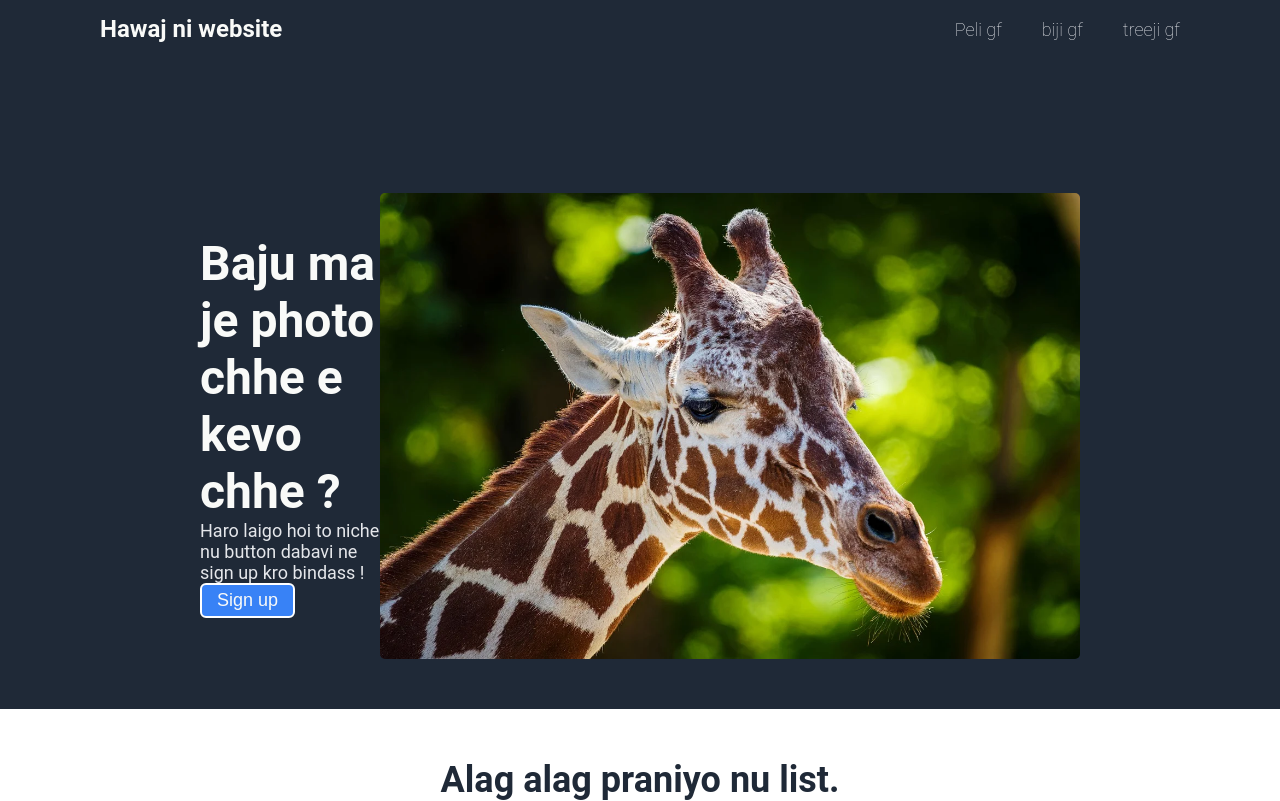
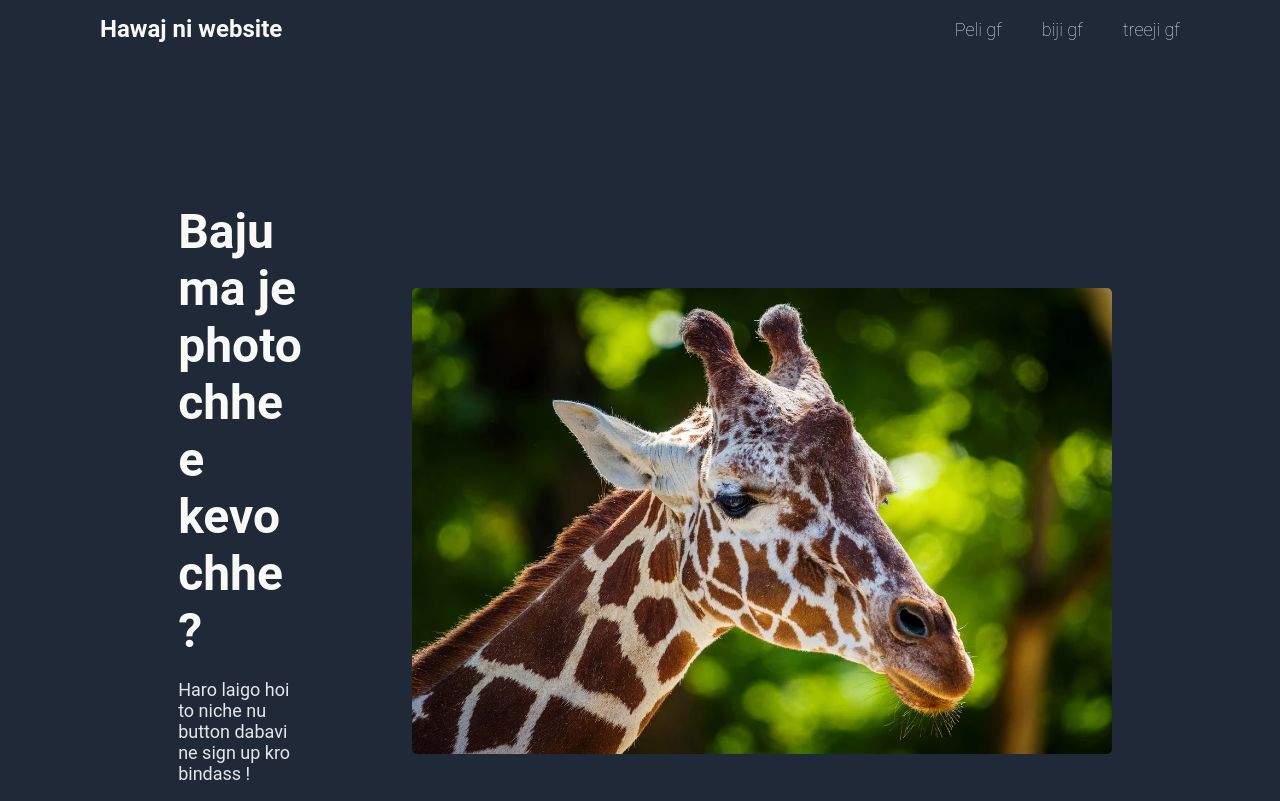
Before and after one commit to DVS-CODES/Landing-page, a plain HTML site: page index.html in a window 1280 px wide. Shown: the top 801 px of the page. Drawn offline with Linux system fonts and the light colour scheme.

Commit message:
small mistakes corrected

```diff
--- a/style.css
+++ b/style.css
@@ -7,8 +7,6 @@ body {
     margin: 0;
     display: flex;
     flex-direction: column;
-
-
 }
 
 .header {
@@ -48,8 +46,9 @@ a {
     display: flex;
     align-items: center;
     padding: 50px 200px;
-    justify-content: space-around;
+    justify-content: center;
     flex: 1;
+    gap: 100px;
 
 }
 
@@ -65,11 +64,13 @@ a {
     font-size: 48px;
     font-weight: bolder;
     color: #f9faf8;
+    margin: 10px;
 }
 
 .text {
     font-size:18px ;
     color:#e5e7eb;
+    margin: 10px;
 }
 
 button {
@@ -79,6 +80,7 @@ button {
     color:#f9faf8;
     border:2px solid white;
     padding: 5px 15px;
+    margin: 10px;
 
 }
 
```
